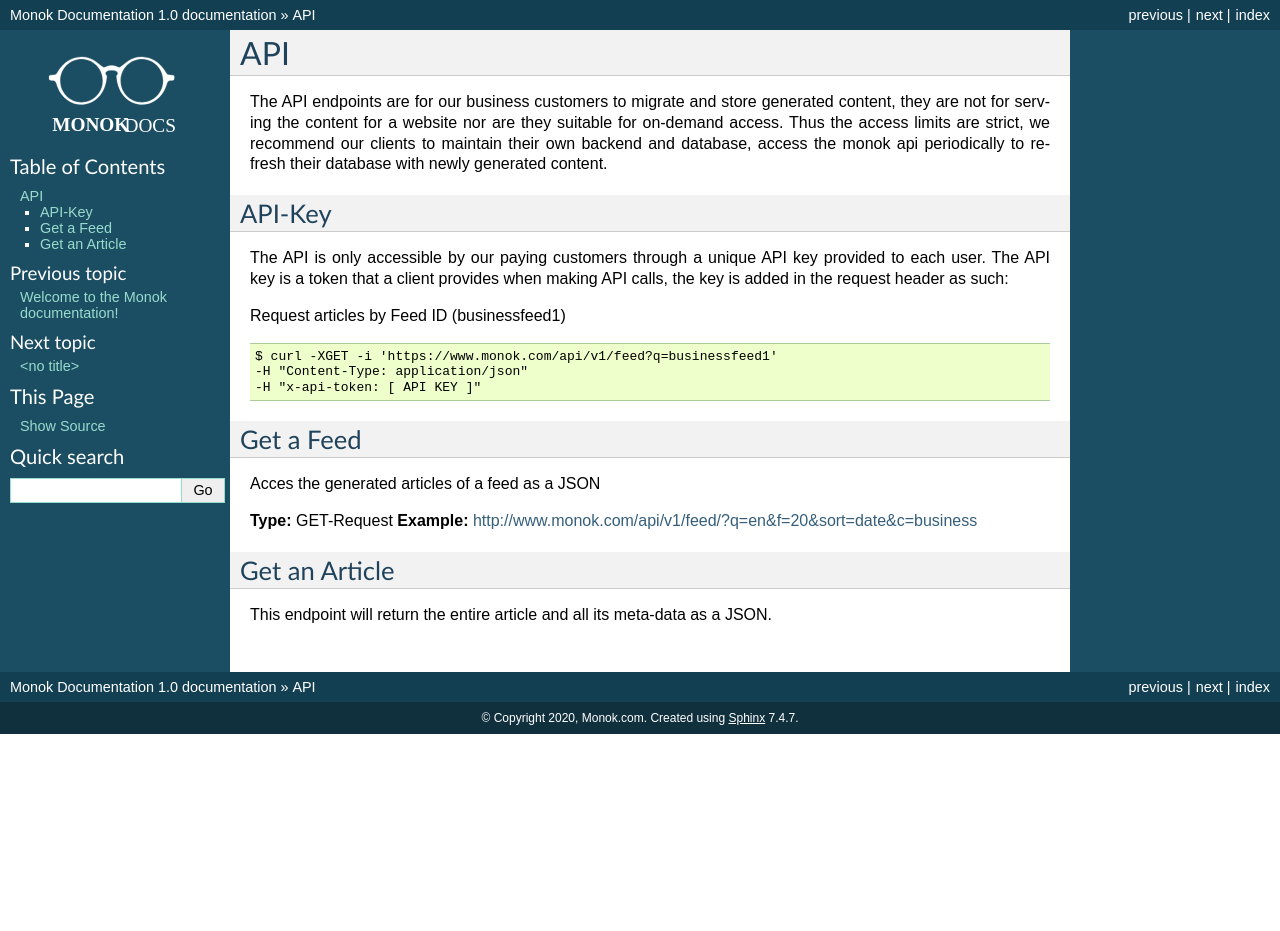
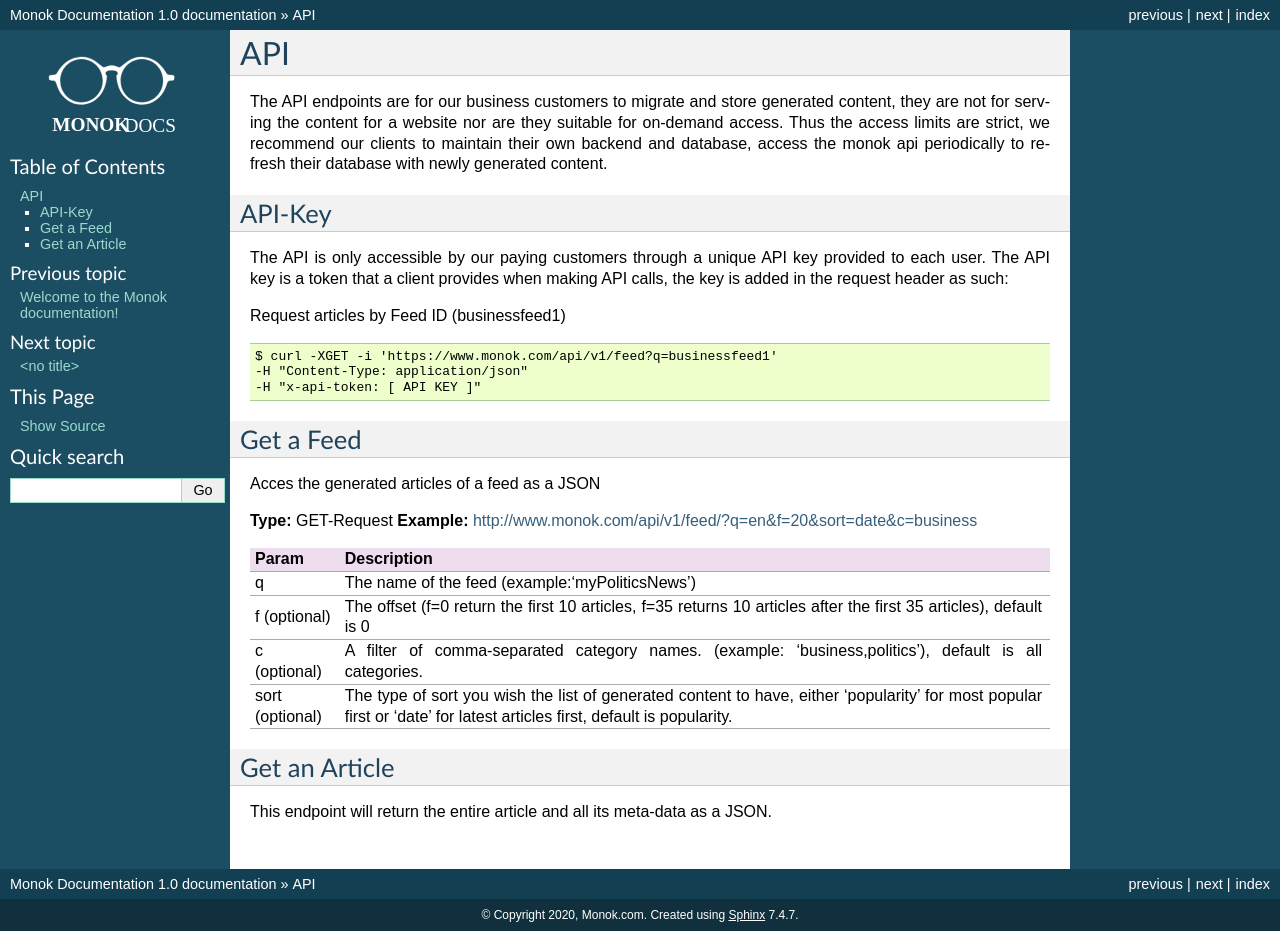
Before and after one commit to monoklabs/monok-docs, a Sphinx documentation site: the page built from docs/api.rst, in a window 1280 px wide. Built offline with Sphinx 7.4.7, drawn with Linux system fonts in a browser that asks for light colours; before the commit the page ends 900 px from its top, so only the background shows below that.

Commit message:
Update api.rst

```diff
--- a/docs/api.rst
+++ b/docs/api.rst
@@ -29,17 +29,33 @@
 **Example:** http://www.monok.com/api/v1/feed/?q=en&f=20&sort=date&c=business
 
 
-+------------+------------+
-| Param      |Description |
-+============+============+
-| q | column 2   |
-+------------+------------+
-| f | column 2   |
-+------------+------------+
-| c (optional) | column 2   |
-+------------+------------+
-| body row 1 | column 2   |
-+------------+------------+
++----------------+--------------------------------------------------+
+| Param          | Description                                      |
++================+==================================================+
+| q              | The name of the feed (example:‘myPoliticsNews’)  |
++----------------+--------------------------------------------------+
+| f (optional)   | The offset (f=0 return the first 10 articles, f=35 returns 10 articles after the first 35 articles), default is 0|
++----------------+--------------------------------------------------+
+| c (optional)   | column 2                                         |
++----------------+--------------------------------------------------+
+| sort (optional)| column 2                                         |
++----------------+--------------------------------------------------+
+
+
+===============   ===================================================
+ Param                       Description
+===============   ===================================================
+q	          The name of the feed (example:‘myPoliticsNews’)
+f (optional)      The offset (f=0 return the first 10 articles, f=35
+	          returns 10 articles after the first 35 articles), default is 0
+c (optional)      A filter of comma-separated category
+                  names. (example: ‘business,politics’),
+                  default is all categories.
+sort (optional)   The type of sort you wish the list of generated content
+                  to have, either ‘popularity’ for most popular first or ‘date’ for
+		  latest articles first, default is popularity.
+===============   ===================================================
+
 
 Get an Article
 ------------
```
